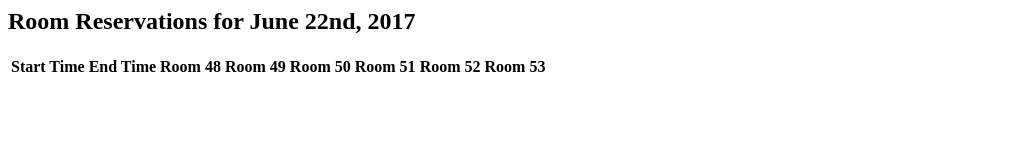
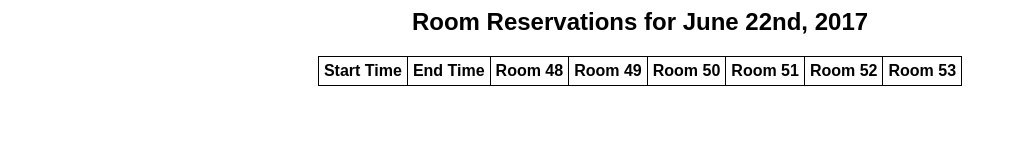
Before and after one commit to townofchapelhill/dibs-reservations, a plain HTML site: page dibs.html in a window 1280 px wide. Shown: the whole page, without its empty margins (0-1015 px from the left). Drawn offline with nearby package versions, Linux system fonts and the light colour scheme; no server answers.

Commit message:
CSS changes

```diff
--- a/dibs.css
+++ b/dibs.css
@@ -1,3 +1,16 @@
-div>table {
-  float: left
+table, th, td{
+	border-collapse: collapse;
+    border: 1px solid black;
+	text-align: center;
+	margin: 0 auto;
+	font-family: Arial, Helvetica, sans-serif;
 }
+
+th, td {
+    padding: 5px;
+}
+
+h2{
+	text-align: center;
+	font-family: Arial, Helvetica, sans-serif;
+}
```
